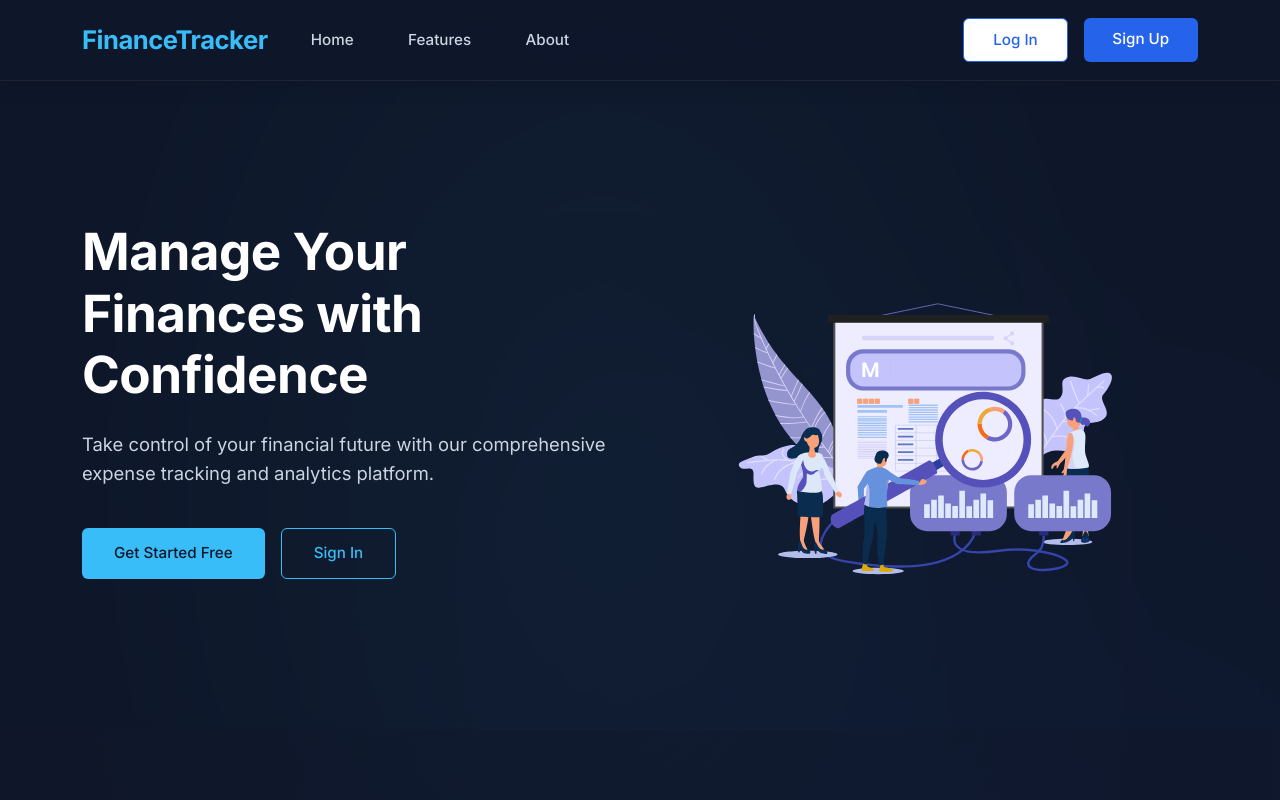
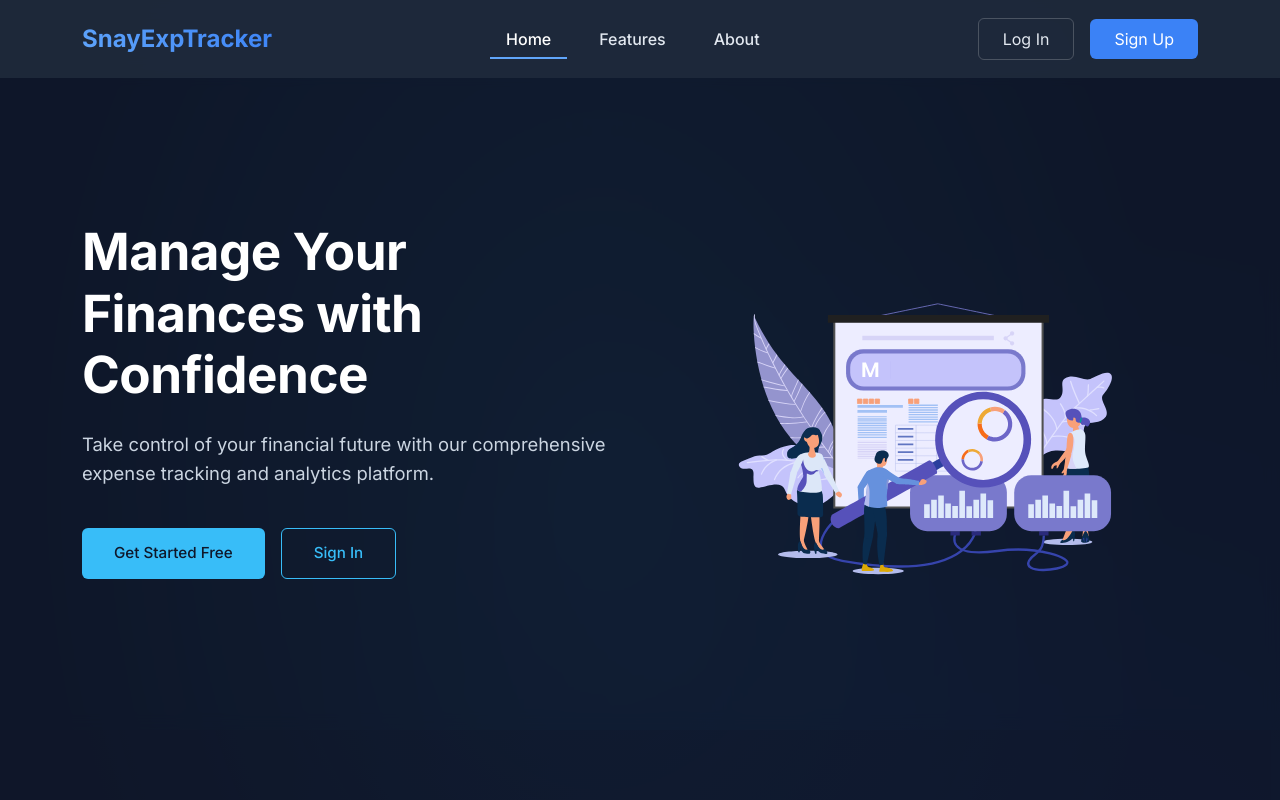
Before and after one commit to Jayant1634/Snay-Finance-Tracker, a React (Create React App) app: page / in a window 1280 px wide. Shown: the top 800 px of the page. Built offline with nearby package versions, Linux system fonts and the light colour scheme.

Commit message:
updating some UI4

```diff
--- a/src/App.js
+++ b/src/App.js
@@ -13,6 +13,8 @@ import LandingPage from './components/LandingPage';
 import Transactions from './components/Transactions';
 import HomePage from './components/HomePage';
 import Profile from './components/Profile/Profile';
+import Features from './components/Features';
+import About from './components/About';
 
 function App() {
   return (
@@ -32,7 +34,8 @@ function App() {
           <Route path="/transactions" element={<Transactions/>} />
           <Route path="/home" element={<HomePage />} />
           <Route path="/profile" element={<Profile />} /> {/* Added Profile Route */}
-
+          <Route path="/features" element={<Features />} />
+          <Route path="/about" element={<About />} />
         </Routes>
       </div>
     </Router>
--- /dev/null
+++ b/src/components/About.js
@@ -0,0 +1,81 @@
+import React from 'react';
+import { Container, Row, Col } from 'react-bootstrap';
+import { FaChartLine, FaUsers, FaLightbulb } from 'react-icons/fa';
+import styles from './About.module.css';
+import Navbar from './Navbar';
+
+function About() {
+  return (
+    <div className={styles.aboutPage}>
+      <Navbar />
+
+      <div className={styles.aboutContent}>
+        <Container>
+          <div className={styles.pageHeader}>
+            <h1>About SnayExpTracker</h1>
+            <p>Your trusted partner in financial management</p>
+          </div>
+
+          <section className={styles.missionSection}>
+            <Row>
+              <Col md={6}>
+                <h2>Our Mission</h2>
+                <p>
+                  At SnayExpTracker, we're committed to empowering individuals and businesses
+                  with the tools they need to make informed financial decisions. Our platform
+                  combines cutting-edge technology with user-friendly design to make financial
+                  management accessible to everyone.
+                </p>
+              </Col>
+              <Col md={6}>
+                <div className={styles.statsCard}>
+                  <div className={styles.stat}>
+                    <h3>1K+</h3>
+                    <p>Active Users</p>
+                  </div>
+                  <div className={styles.stat}>
+                    <h3>100K+</h3>
+                    <p>Transactions Tracked</p>
+                  </div>
+                  <div className={styles.stat}>
+                    <h3>98%</h3>
+                    <p>User Satisfaction</p>
+                  </div>
+                </div>
+              </Col>
+            </Row>
+          </section>
+
+          <section className={styles.valuesSection}>
+            <h2>Our Values</h2>
+            <Row>
+              <Col md={4}>
+                <div className={styles.valueCard}>
+                  <FaUsers className={styles.valueIcon} />
+                  <h3>User First</h3>
+                  <p>We prioritize user experience and satisfaction in everything we do</p>
+                </div>
+              </Col>
+              <Col md={4}>
+                <div className={styles.valueCard}>
+                  <FaLightbulb className={styles.valueIcon} />
+                  <h3>Innovation</h3>
+                  <p>Constantly improving our platform with the latest technology</p>
+                </div>
+              </Col>
+              <Col md={4}>
+                <div className={styles.valueCard}>
+                  <FaChartLine className={styles.valueIcon} />
+                  <h3>Growth</h3>
+                  <p>Helping our users achieve their financial goals</p>
+                </div>
+              </Col>
+            </Row>
+          </section>
+        </Container>
+      </div>
+    </div>
+  );
+}
+
+export default About;
--- /dev/null
+++ b/src/components/About.module.css
@@ -0,0 +1,97 @@
+.aboutPage {
+  min-height: 100vh;
+  background: #ffffff;
+}
+
+.aboutContent {
+  padding-top: 80px;
+}
+
+.pageHeader {
+  text-align: center;
+  padding: 4rem 0;
+  background: #f8fafc;
+  margin-bottom: 3rem;
+}
+
+.pageHeader h1 {
+  font-size: 2.5rem;
+  color: #1e293b;
+  margin-bottom: 1rem;
+}
+
+.pageHeader p {
+  font-size: 1.2rem;
+  color: #64748b;
+}
+
+.missionSection {
+  padding: 3rem 0;
+}
+
+.missionSection h2 {
+  color: #1e293b;
+  margin-bottom: 1.5rem;
+}
+
+.missionSection p {
+  color: #475569;
+  line-height: 1.7;
+}
+
+.statsCard {
+  display: grid;
+  grid-template-columns: repeat(3, 1fr);
+  gap: 1.5rem;
+  padding: 2rem;
+  background: #f8fafc;
+  border-radius: 12px;
+}
+
+.stat {
+  text-align: center;
+}
+
+.stat h3 {
+  font-size: 2rem;
+  color: #3b82f6;
+  margin-bottom: 0.5rem;
+}
+
+.valuesSection {
+  padding: 4rem 0;
+}
+
+.valuesSection h2 {
+  text-align: center;
+  color: #1e293b;
+  margin-bottom: 3rem;
+}
+
+.valueCard {
+  text-align: center;
+  padding: 2rem;
+  background: #ffffff;
+  border-radius: 12px;
+  box-shadow: 0 4px 6px rgba(0, 0, 0, 0.05);
+  transition: transform 0.3s ease;
+}
+
+.valueCard:hover {
+  transform: translateY(-5px);
+}
+
+.valueIcon {
+  font-size: 2.5rem;
+  color: #3b82f6;
+  margin-bottom: 1.5rem;
+}
+
+.valueCard h3 {
+  color: #1e293b;
+  margin-bottom: 1rem;
+}
+
+.valueCard p {
+  color: #64748b;
+}
--- /dev/null
+++ b/src/components/Features.js
@@ -0,0 +1,97 @@
+import React from 'react';
+import { Container, Row, Col } from 'react-bootstrap';
+import { FaWallet, FaChartBar, FaRegClock, FaChartLine, FaShieldAlt } from 'react-icons/fa';
+import styles from './Features.module.css';
+import Navbar from './Navbar';
+
+function Features() {
+  const features = [
+    {
+      icon: <FaWallet />,
+      title: "Expense Tracking",
+      description: "Easily log and categorize your daily expenses",
+      details: [
+        "Automatic categorization",
+        "Receipt scanning",
+        "Custom categories",
+        "Real-time tracking"
+      ]
+    },
+    {
+      icon: <FaChartBar />,
+      title: "Financial Analytics",
+      description: "Gain insights through detailed reports",
+      details: [
+        "Spending patterns",
+        "Budget tracking",
+        "Custom reports",
+        "Trend analysis"
+      ]
+    },
+    {
+      icon: <FaChartLine />,
+      title: "Smart Predictions",
+      description: "Plan ahead with AI-powered insights",
+      details: [
+        "Expense forecasting",
+        "Budget recommendations",
+        "Saving goals",
+        "Investment insights"
+      ]
+    },
+    {
+      icon: <FaRegClock />,
+      title: "Real-time Updates",
+      description: "Stay on top of your finances",
+      details: [
+        "Instant notifications",
+        "Live balance updates",
+        "Budget alerts",
+        "Transaction monitoring"
+      ]
+    },
+    {
+      icon: <FaShieldAlt />,
+      title: "Security",
+      description: "Your data is safe with us",
+      details: [
+        "Bank-grade encryption",
+        "Secure authentication",
+        "Data backup",
+        "Privacy protection"
+      ]
+    }
+  ];
+
+  return (
+    <div className={styles.featuresPage}>
+      <Navbar />
+
+      <div className={styles.featuresContent}>
+        <Container>
+          <div className={styles.pageHeader}>
+            <h1>Our Features</h1>
+            <p>Discover the powerful tools that make SnayExpTracker your ideal financial companion</p>
+          </div>
+
+          <div className={styles.featuresList}>
+            {features.map((feature, index) => (
+              <div className={styles.featureCard} key={index}>
+                <div className={styles.featureIcon}>{feature.icon}</div>
+                <h2>{feature.title}</h2>
+                <p>{feature.description}</p>
+                <ul>
+                  {feature.details.map((detail, idx) => (
+                    <li key={idx}>{detail}</li>
+                  ))}
+                </ul>
+              </div>
+            ))}
+          </div>
+        </Container>
+      </div>
+    </div>
+  );
+}
+
+export default Features;
--- /dev/null
+++ b/src/components/Features.module.css
@@ -0,0 +1,81 @@
+.featuresPage {
+  min-height: 100vh;
+  background: #ffffff;
+}
+
+.featuresContent {
+  padding-top: 80px;
+}
+
+.pageHeader {
+  text-align: center;
+  padding: 4rem 0;
+  background: #f8fafc;
+  margin-bottom: 3rem;
+}
+
+.pageHeader h1 {
+  font-size: 2.5rem;
+  color: #1e293b;
+  margin-bottom: 1rem;
+}
+
+.pageHeader p {
+  font-size: 1.2rem;
+  color: #64748b;
+}
+
+.featuresList {
+  display: grid;
+  grid-template-columns: repeat(auto-fit, minmax(300px, 1fr));
+  gap: 2rem;
+  padding: 2rem 0;
+}
+
+.featureCard {
+  background: #ffffff;
+  padding: 2rem;
+  border-radius: 12px;
+  box-shadow: 0 4px 6px rgba(0, 0, 0, 0.05);
+  transition: transform 0.3s ease;
+}
+
+.featureCard:hover {
+  transform: translateY(-5px);
+}
+
+.featureIcon {
+  font-size: 2.5rem;
+  color: #3b82f6;
+  margin-bottom: 1.5rem;
+}
+
+.featureCard h2 {
+  font-size: 1.5rem;
+  color: #1e293b;
+  margin-bottom: 1rem;
+}
+
+.featureCard p {
+  color: #64748b;
+  margin-bottom: 1.5rem;
+}
+
+.featureCard ul {
+  list-style: none;
+  padding: 0;
+}
+
+.featureCard ul li {
+  color: #475569;
+  padding: 0.5rem 0;
+  position: relative;
+  padding-left: 1.5rem;
+}
+
+.featureCard ul li::before {
+  content: '→';
+  position: absolute;
+  left: 0;
+  color: #3b82f6;
+}
--- a/src/components/Navbar.js
+++ b/src/components/Navbar.js
@@ -1,40 +1,57 @@
 import React from 'react';
 import { Navbar as BootstrapNavbar, Nav, Container, Button } from 'react-bootstrap';
-import { Link } from 'react-router-dom';
+import { Link, useLocation, useNavigate } from 'react-router-dom';
 import styles from './Navbar.module.css';
 
-function Navbar({ onHomeClick, onDashboardClick, onProfileClick }) {
+function Navbar() {
+  const location = useLocation();
+  const navigate = useNavigate();
+
   return (
-    <BootstrapNavbar className={styles.navbar} expand="lg">
+    <BootstrapNavbar className={styles.navbar} expand="lg" fixed="top">
       <Container>
-        <BootstrapNavbar.Brand as={Link} to="/" className={styles.navBrand}>
-          FinanceTracker
+        <BootstrapNavbar.Brand
+          onClick={() => navigate('/')}
+          className={styles.navBrand}
+          style={{ cursor: 'pointer' }}
+        >
+          SnayExpTracker
         </BootstrapNavbar.Brand>
+
         <BootstrapNavbar.Toggle aria-controls="basic-navbar-nav" />
+
         <BootstrapNavbar.Collapse id="basic-navbar-nav">
-          <Nav className="me-auto">
-            <Nav.Link as={Link} to="/" className={styles.navLink}>
+          <Nav className="mx-auto">
+            <Nav.Link
+              onClick={() => navigate('/')}
+              className={`${styles.navLink} ${location.pathname === '/' ? styles.active : ''}`}
+            >
               Home
             </Nav.Link>
-            <Nav.Link as={Link} to="/features" className={styles.navLink}>
+            <Nav.Link
+              onClick={() => navigate('/features')}
+              className={`${styles.navLink} ${location.pathname === '/features' ? styles.active : ''}`}
+            >
               Features
             </Nav.Link>
-            <Nav.Link as={Link} to="/about" className={styles.navLink}>
+            <Nav.Link
+              onClick={() => navigate('/about')}
+              className={`${styles.navLink} ${location.pathname === '/about' ? styles.active : ''}`}
+            >
               About
             </Nav.Link>
           </Nav>
+
           <div className={styles.authButtons}>
             <Button
-              as={Link}
-              to="/login"
+              onClick={() => navigate('/login')}
               variant="outline-primary"
               className={styles.loginButton}
             >
               Log In
             </Button>
             <Button
-              as={Link}
-              to="/register"
+              onClick={() => navigate('/register')}
               variant="primary"
               className={styles.signupButton}
             >
--- a/src/components/Navbar.module.css
+++ b/src/components/Navbar.module.css
@@ -1,92 +1,127 @@
 @import url('https://fonts.googleapis.com/css2?family=Inter:wght@400;500;600;700&display=swap');
 
 .navbar {
-  background: rgba(15, 23, 42, 0.95) !important;
-  backdrop-filter: blur(10px) saturate(180%) !important;
-  -webkit-backdrop-filter: blur(10px) saturate(180%) !important;
-  box-shadow: 0 4px 20px rgba(0, 0, 0, 0.1) !important;
-  border-bottom: 1px solid rgba(148, 163, 184, 0.1) !important;
+  background: rgba(30, 41, 59, 0.98) !important;
+  backdrop-filter: blur(10px);
   padding: 1rem 0 !important;
-  position: fixed !important;
-  width: 100% !important;
-  top: 0 !important;
-  left: 0 !important;
-  right: 0 !important;
-  z-index: 1000 !important;
-  font-family: 'Inter', sans-serif !important;
+  transition: all 0.3s ease;
 }
 
 .navBrand {
-  font-size: 1.6rem;
+  font-size: 1.5rem;
   font-weight: 700;
-  color: #38bdf8;
-  text-decoration: none;
-  letter-spacing: -0.5px;
+  color: #ffffff !important;
+  background: linear-gradient(45deg, #60a5fa, #3b82f6);
+  -webkit-background-clip: text;
+  -webkit-text-fill-color: transparent;
+  transition: transform 0.3s ease;
+}
+
+.navBrand:hover {
+  transform: translateY(-1px);
 }
 
 .navLink {
-  color: #cbd5e1 !important;
-  margin: 0 1.2rem;
-  text-decoration: none;
+  color: #e2e8f0 !important;
   font-weight: 500;
-  font-size: 0.95rem;
-  transition: all 0.2s ease;
+  padding: 0.5rem 1rem !important;
+  margin: 0 0.5rem;
   position: relative;
+  transition: all 0.3s ease;
 }
 
 .navLink::after {
   content: '';
   position: absolute;
+  bottom: 0;
+  left: 0;
   width: 0;
   height: 2px;
-  bottom: -4px;
-  left: 0;
-  background: #38bdf8;
-  transition: width 0.2s ease;
+  background: #3b82f6;
+  transition: width 0.3s ease;
+}
+
+.navLink:hover {
+  color: #ffffff !important;
+  transform: translateY(-1px);
 }
 
 .navLink:hover::after {
   width: 100%;
 }
 
-.navLink:hover {
-  color: #38bdf8 !important;
+.navLink.active {
+  color: #ffffff !important;
+}
+
+.navLink.active::after {
+  width: 100%;
+  background: #60a5fa;
 }
 
 .authButtons {
   display: flex;
   gap: 1rem;
+  align-items: center;
 }
 
 .loginButton {
-  background: #ffffff;
-  border: 1.5px solid #2563eb;
-  color: #2563eb;
-  padding: 0.6rem 1.8rem;
+  border: 1px solid rgba(255, 255, 255, 0.2) !important;
+  color: #e2e8f0 !important;
+  background: transparent !important;
+  padding: 0.5rem 1.5rem !important;
   border-radius: 6px;
-  font-weight: 500;
-  font-size: 0.95rem;
-  transition: all 0.2s ease;
+  transition: all 0.3s ease;
 }
 
 .loginButton:hover {
-  background: #2563eb;
-  color: #ffffff;
-  box-shadow: 0 2px 4px rgba(37, 99, 235, 0.1);
+  background: rgba(255, 255, 255, 0.1) !important;
+  color: #ffffff !important;
+  transform: translateY(-1px);
 }
 
 .signupButton {
-  background: #2563eb;
-  border: none;
-  color: #ffffff;
-  padding: 0.6rem 1.8rem;
+  background: #3b82f6 !important;
+  border: none !important;
+  padding: 0.5rem 1.5rem !important;
   border-radius: 6px;
-  font-weight: 500;
-  font-size: 0.95rem;
-  transition: all 0.2s ease;
+  transition: all 0.3s ease;
 }
 
 .signupButton:hover {
-  background: #1d4ed8;
-  box-shadow: 0 2px 4px rgba(37, 99, 235, 0.2);
+  background: #2563eb !important;
+  transform: translateY(-1px);
 }
+
+/* Mobile Responsive */
+@media (max-width: 991px) {
+  .navbar {
+    padding: 0.75rem 1rem !important;
+  }
+
+  .authButtons {
+    margin-top: 1rem;
+    flex-direction: column;
+    width: 100%;
+  }
+
+  .loginButton,
+  .signupButton {
+    width: 100%;
+    text-align: center;
+  }
+
+  .navLink {
+    padding: 0.75rem 1rem !important;
+    margin: 0;
+  }
+
+  .navLink::after {
+    display: none;
+  }
+
+  .navLink.active {
+    background: rgba(59, 130, 246, 0.1);
+    border-radius: 6px;
+  }
+}
```
